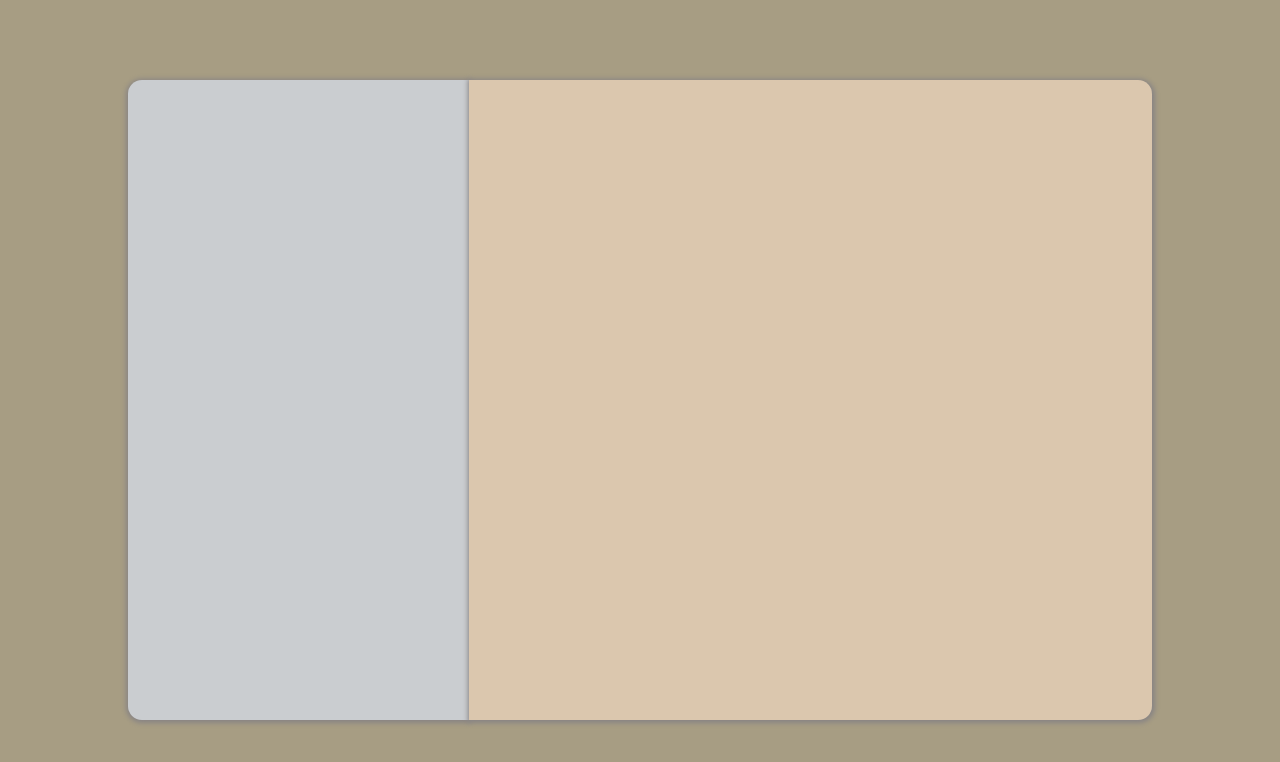
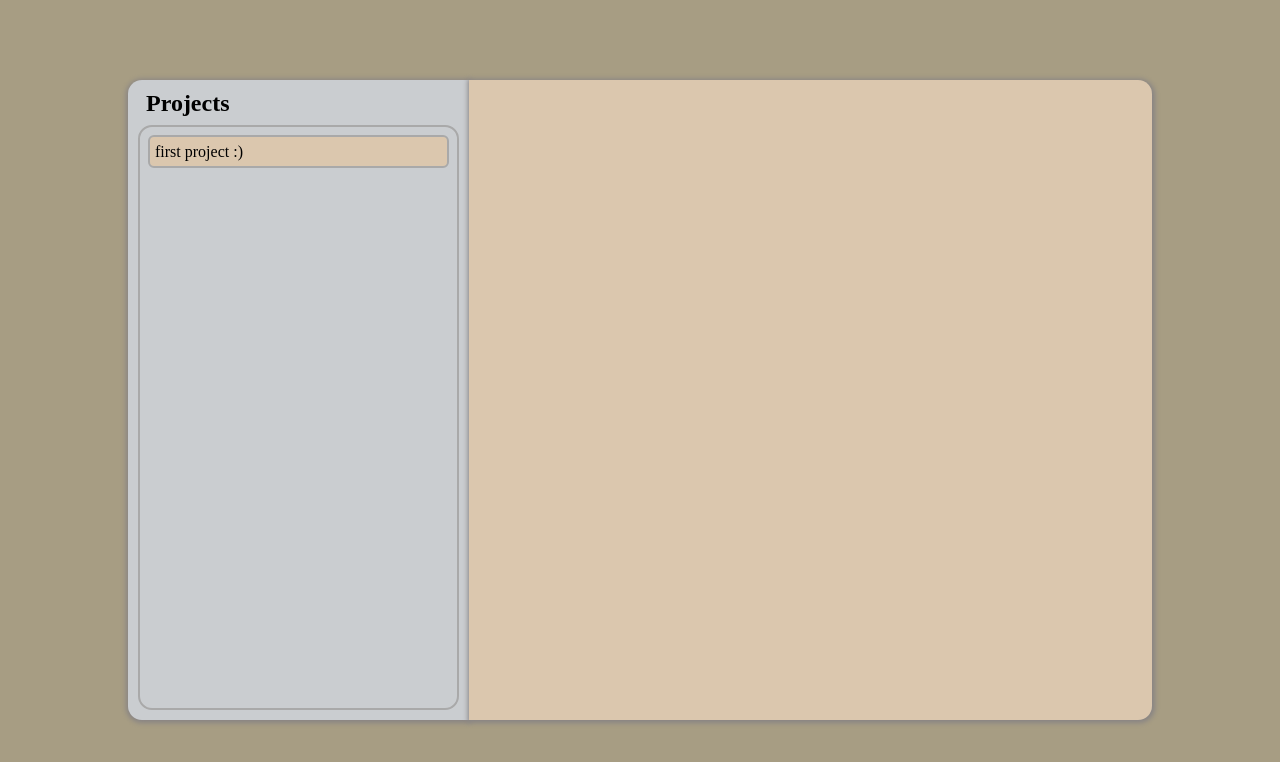
Before and after one commit to DogGotSwag/todoList, a website built with webpack: page src/template.html in a window 1280 px wide. Built offline with nearby package versions, Linux system fonts and the light colour scheme.

Commit message:
add to left side of template
added area where list of projects will go to

```diff
--- a/src/style.css
+++ b/src/style.css
@@ -35,10 +35,40 @@ body{
     border-radius: var(--borderRadius) 0 0 var(--borderRadius);
     background-color: var(--blue);
     box-shadow: 0px 1px 5px 2px var(--shadow);
+    padding: 10px;
+
+    display: grid;
+    gap: 8px;
+    grid-template-rows: auto 1fr;
+    grid-template-columns: 1fr;
+
 }
 .right{
     border-radius: 0 var(--borderRadius) var(--borderRadius) 0;
     background-color: var(--yellow);
     box-shadow: 1px 1px 5px 2px var(--shadow);
+}
 
+.left h2 {
+    margin-left: 8px;
 }
+
+.left .projectsArea{
+    border-radius: var(--borderRadius);
+    border: 2px solid rgb(169, 169, 169);
+    padding: 8px;
+}
+
+.projectsArea .project{
+    list-style: none;
+    background-color: var(--yellow);
+    border-radius: 6px;
+    border: 2px solid rgb(169, 169, 169);
+    height: 29px;
+
+    display: flex;
+    align-items: center;
+    padding-left: 5px;
+
+    position: relative;
+}
--- a/src/template.html
+++ b/src/template.html
@@ -7,8 +7,24 @@
 </head>
 <body>
     <div class="main">
-        <div class="left"> </div>
-        <div class="right"></div>
+        <div class="left">
+
+            <h2>Projects</h2>
+
+
+            <ul class="projectsArea">
+
+                <li class="project">first project :)</progress></li>
+
+            </ul>
+
+        </div>
+
+
+        <div class="right">
+
+        </div>
+
     </div>
 
 </body>
```
